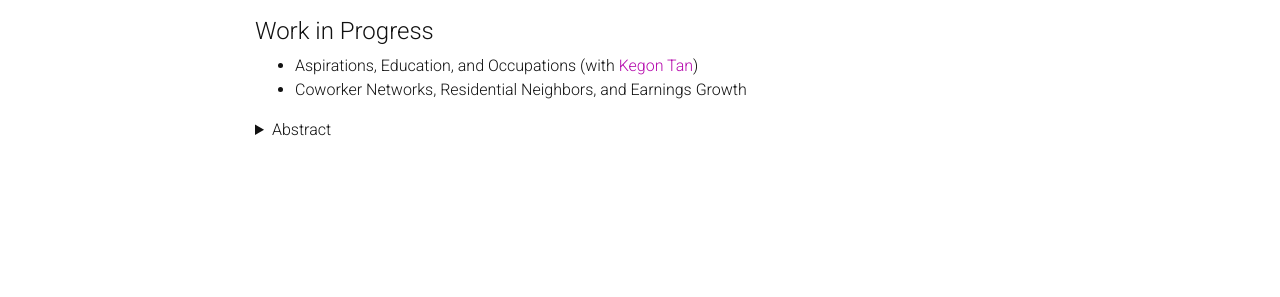
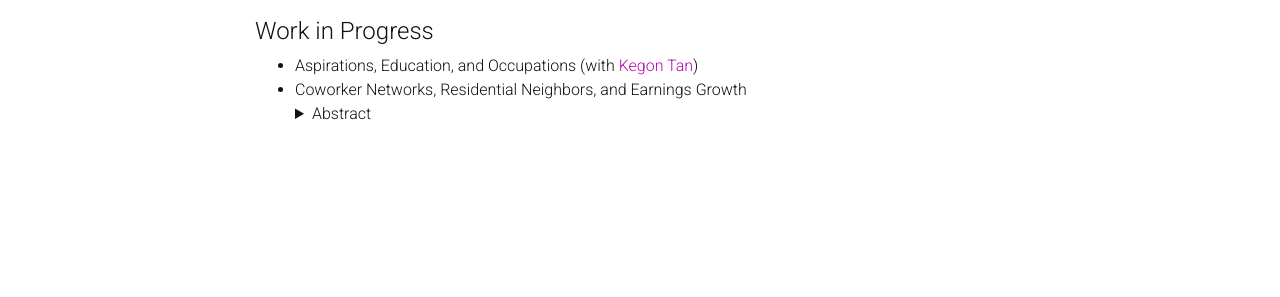
Before and after one commit to alexisorellana/alexisorellana.github.io, a Jekyll site: the page built from _pages/research.md, in a window 1280 px wide. Shown: the part 324-621 px from the top of the page. Built offline with Jekyll 4.4.1, drawn with Linux system fonts in a browser that asks for light colours; nearby versions of some CDN libraries; a style sheet for code colours, icons or effects is not loaded.

Commit message:
update ref

```diff
--- a/_pages/research.md
+++ b/_pages/research.md
@@ -21,11 +21,11 @@ nav: true
 <li> Aspirations, Education, and Occupations (with <a href="https://sites.google.com/site/kegontantk/" target="_blank">Kegon Tan</a>) </li>
 
 <li> Coworker Networks, Residential Neighbors, and Earnings Growth </li>
-</ul>
-
 <details>
 <summary>Abstract</summary>
 
 AAA
 
 </details>
+
+</ul>
```
